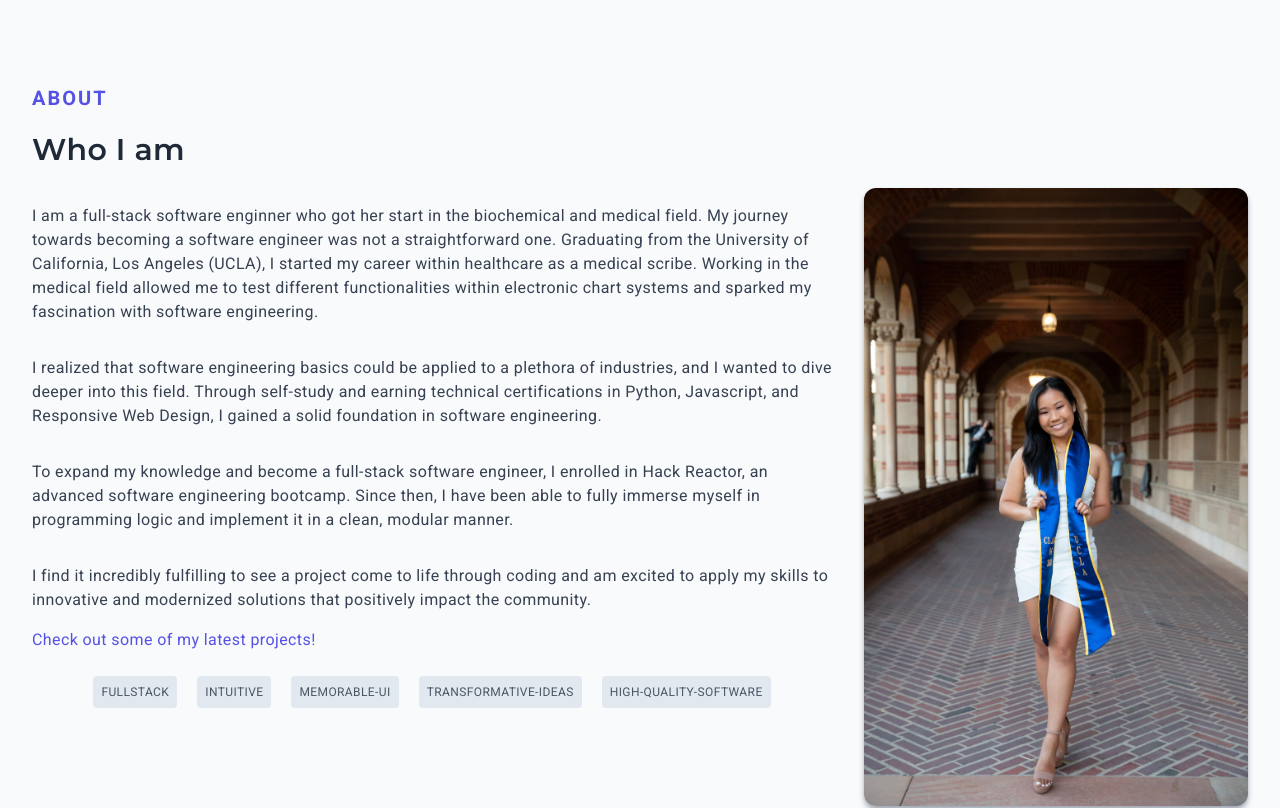
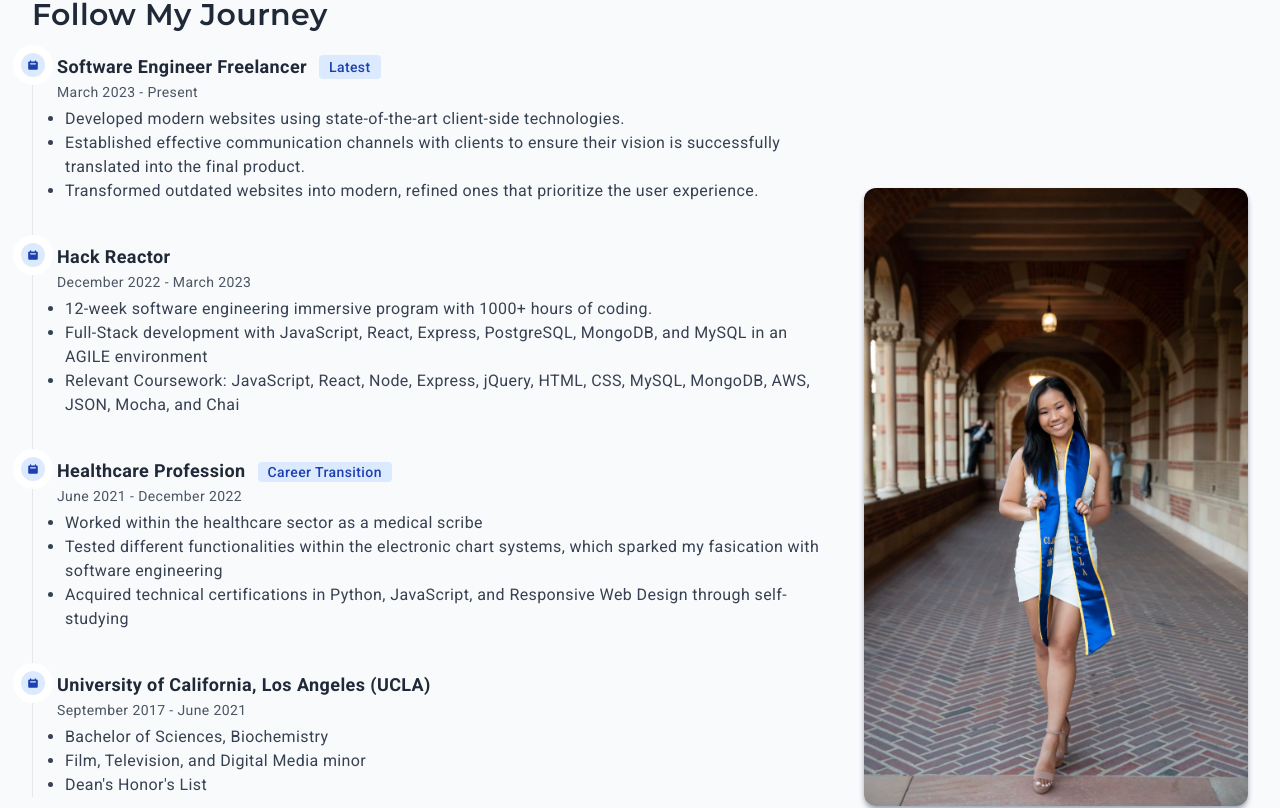
Before and after one commit to donnatopia/portfolio, a Next.js app: page / in a window 1280 px wide. Shown: the part 755-1563 px from the top of the page. Built offline with nearby package versions, Linux system fonts and the light colour scheme.

Commit message:
created timeline

```diff
--- /dev/null
+++ b/components/About/Timeline.jsx
@@ -0,0 +1,80 @@
+import React from 'react';
+
+export function TimelineIcon() {
+  return (
+    <span class="absolute flex-center w-6 h-6 bg-blue-100 rounded-full -left-3 ring-8 ring-white dark:ring-gray-900 dark:bg-blue-900">
+        <svg aria-hidden="true" class="w-3 h-3 text-blue-800 dark:text-blue-300" fill="currentColor" viewBox="0 0 20 20" xmlns="http://www.w3.org/2000/svg"><path fill-rule="evenodd" d="M6 2a1 1 0 00-1 1v1H4a2 2 0 00-2 2v10a2 2 0 002 2h12a2 2 0 002-2V6a2 2 0 00-2-2h-1V3a1 1 0 10-2 0v1H7V3a1 1 0 00-1-1zm0 5a1 1 0 000 2h8a1 1 0 100-2H6z" clip-rule="evenodd"></path></svg>
+    </span>
+  )
+}
+
+export function TimelineTag({ tag }) {
+  return (
+    <span class="bg-blue-100 text-blue-800 text-sm font-medium mr-2 px-2.5 py-0.5 rounded dark:bg-blue-900 dark:text-blue-300 ml-3">
+      { tag }
+    </span>
+  )
+}
+
+export default function Timeline() {
+  return (
+    <ol class="relative border-l border-gray-200 dark:border-gray-700">
+      <li class="mb-10 ml-6">
+          <TimelineIcon />
+          <h3 class="flex items-center mb-1 text-lg font-semibold font-main">
+            Software Engineer Freelancer
+            <TimelineTag tag='Latest' />
+          </h3>
+          <time class="block mb-2 text-sm font-normal leading-none font-tertiary">
+            March 2023 - Present
+          </time>
+          <ul className='mb-4 text-base font-normal font-secondary list-disc ml-2'>
+            <li>Developed modern websites using state-of-the-art client-side technologies.</li>
+            <li>Established effective communication channels with clients to ensure their vision is successfully translated into the final product.</li>
+            <li>Transformed outdated websites into modern, refined ones that prioritize the user experience.</li>
+          </ul>
+      </li>
+      <li class="mb-10 ml-6">
+          <TimelineIcon />
+          <h3 class="mb-1 text-lg font-semibold font-main">
+            Hack Reactor
+          </h3>
+          <time class="block mb-2 text-sm font-normal leading-none font-tertiary">
+            December 2022 - March 2023
+          </time>
+          <ul class="text-base font-normal font-secondary list-disc ml-2">
+            <li>12-week software engineering immersive program with 1000+ hours of coding.</li>
+            <li>Full-Stack development with JavaScript, React, Express, PostgreSQL, MongoDB, and MySQL in an AGILE environment</li>
+            <li>Relevant Coursework: JavaScript, React, Node, Express, jQuery, HTML, CSS, MySQL, MongoDB, AWS, JSON, Mocha, and Chai</li>
+          </ul>
+      </li>
+      <li class="mb-10 ml-6">
+          <TimelineIcon />
+          <h3 class="mb-1 text-lg font-semibold font-main">
+            Healthcare Profession
+            <TimelineTag tag='Career Transition' />
+          </h3>
+          <time class="block mb-2 text-sm font-normal leading-none font-tertiary">
+            June 2021 - December 2022
+          </time>
+          <ul class="text-base font-normal font-secondary list-disc ml-2">
+            <li>Worked within the healthcare sector as a medical scribe</li>
+            <li>Tested different functionalities within the electronic chart systems, which sparked my fasication with software engineering</li>
+            <li>Acquired technical certifications in Python, JavaScript, and Responsive Web Design through self-studying</li>
+          </ul>
+      </li>
+      <li class="mb-10 ml-6">
+          <TimelineIcon />
+          <h3 class="mb-1 text-lg font-semibold font-main">
+            University of California, Los Angeles (UCLA)
+          </h3>
+          <time class="block mb-2 text-sm font-normal leading-none font-tertiary">September 2017 - June 2021</time>
+          <ul class="text-base font-normal font-secondary list-disc ml-2">
+            <li>Bachelor of Sciences, Biochemistry</li>
+            <li>Film, Television, and Digital Media minor</li>
+            <li>Dean&apos;s Honor&apos;s List</li>
+          </ul>
+      </li>
+    </ol>
+  )
+}
--- a/components/About/index.jsx
+++ b/components/About/index.jsx
@@ -3,24 +3,14 @@ import Image from 'next/image';
 import Link from 'next/link';
 import { Section } from '../index.js';
 import Tags from './Tags.jsx';
+import Timeline from './Timeline.jsx';
 
 export default function About() {
   return (
-    <Section id='about' title='About' subtitle='Who I am'>
+    <Section id='about' title='About' subtitle='Follow My Journey'>
       <div className='max-w-[1240px] md:grid grid-cols-3 gap-8'>
         <div className='col-span-2'>
-          <p className='py-4 font-secondary'>
-            I am a full-stack software enginner who got her start in the biochemical and medical field. My journey towards becoming a software engineer was not a straightforward one. Graduating from the University of California, Los Angeles &#40;UCLA&#41;, I started my career within healthcare as a medical scribe. Working in the medical field allowed me to test different functionalities within electronic chart systems and sparked my fascination with software engineering.
-          </p>
-          <p className='py-4 font-secondary'>
-            I realized that software engineering basics could be applied to a plethora of industries, and I wanted to dive deeper into this field. Through self-study and earning technical certifications in Python, Javascript, and Responsive Web Design, I gained a solid foundation in software engineering.
-          </p>
-          <p className='py-4 font-secondary'>
-            To expand my knowledge and become a full-stack software engineer, I enrolled in Hack Reactor, an advanced software engineering bootcamp. Since then, I have been able to fully immerse myself in programming logic and implement it in a clean, modular manner.
-          </p>
-          <p className='py-4 font-secondary'>
-            I find it incredibly fulfilling to see a project come to life through coding and am excited to apply my skills to innovative and modernized solutions that positively impact the community.
-          </p>
+          <Timeline />
           <Link href='/#projects' className='py-6 link'>
             Check out some of my latest projects!
           </Link>
--- a/components/Tech/Card.jsx
+++ b/components/Tech/Card.jsx
@@ -4,7 +4,7 @@ import Icon from './Icon.jsx';
 
 export default function Card({ category, stack }) {
   return (
-    <div key={ category } className='card max-w-sm h-72 flex flex-col justify-between zoom overflow-hidden'>
+    <div key={ category } className='card max-w-sm h-72 flex flex-col gap-2 zoom overflow-hidden'>
       <h3 className='uppercase text-lg tracking-widest font-tertiary text-center'>{ category }</h3>
       <div className='flex-center flex-wrap gap-4'>
         { stack.slice(0, 4).map(icon => <Icon key={icon.title} icon={icon}/>)}
--- a/src/styles/globals.css
+++ b/src/styles/globals.css
@@ -92,7 +92,7 @@ html {
   }
 
   .main-theme {
-    @apply bg-light-main-bg text-light-main-font dark:bg-dark-main-bg dark:text-dark-main-font
+    @apply bg-light-main-bg dark:bg-dark-main-bg font-main
   }
 
   .secondary-bg {
@@ -101,6 +101,10 @@ html {
 
   .tertiary-bg {
     @apply bg-light-tertiary-bg dark:bg-dark-tertiary-bg
+  }
+
+  .font-main {
+    @apply text-light-main-font dark:text-dark-main-font
   }
 
   .font-secondary {
```
